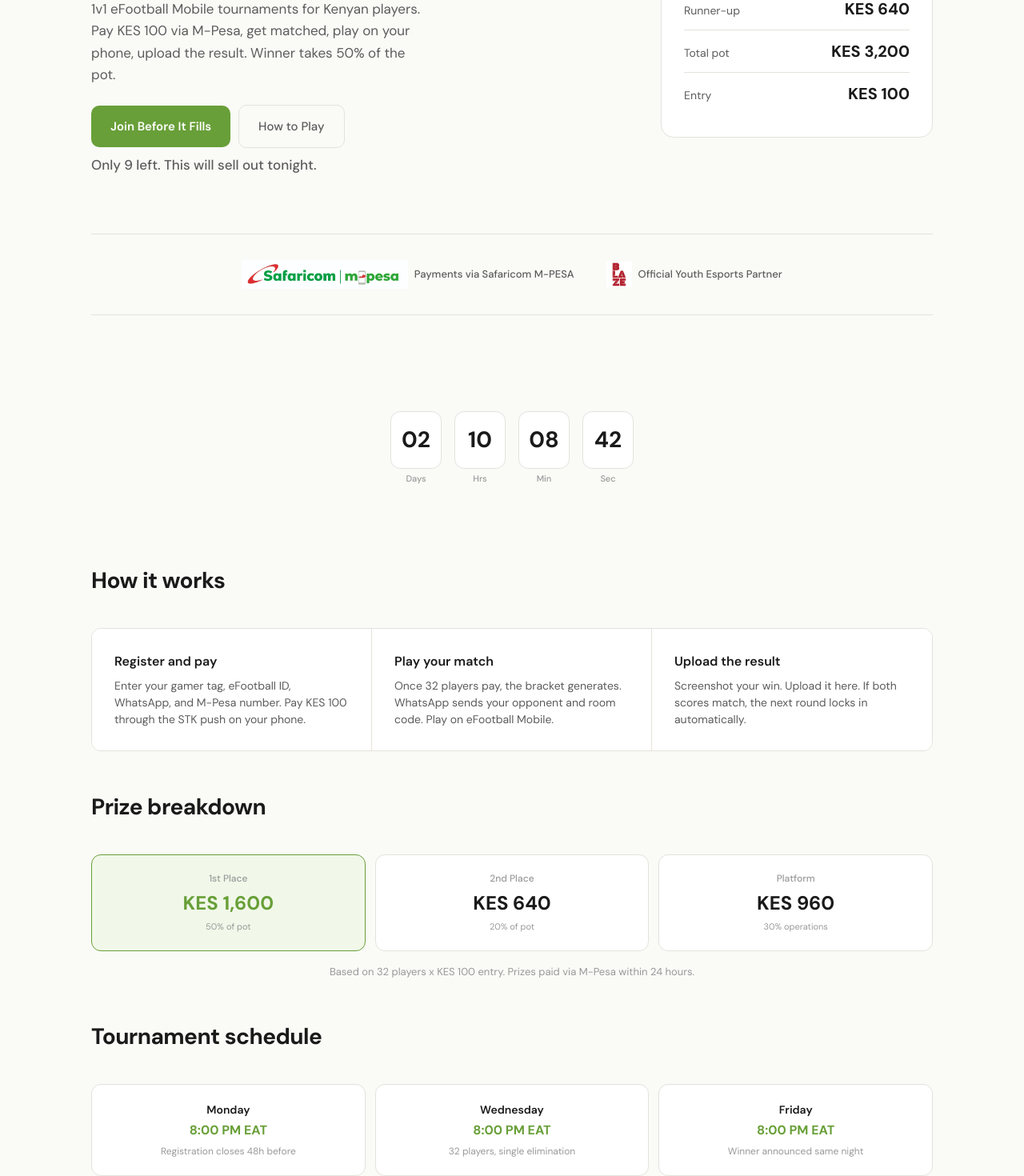
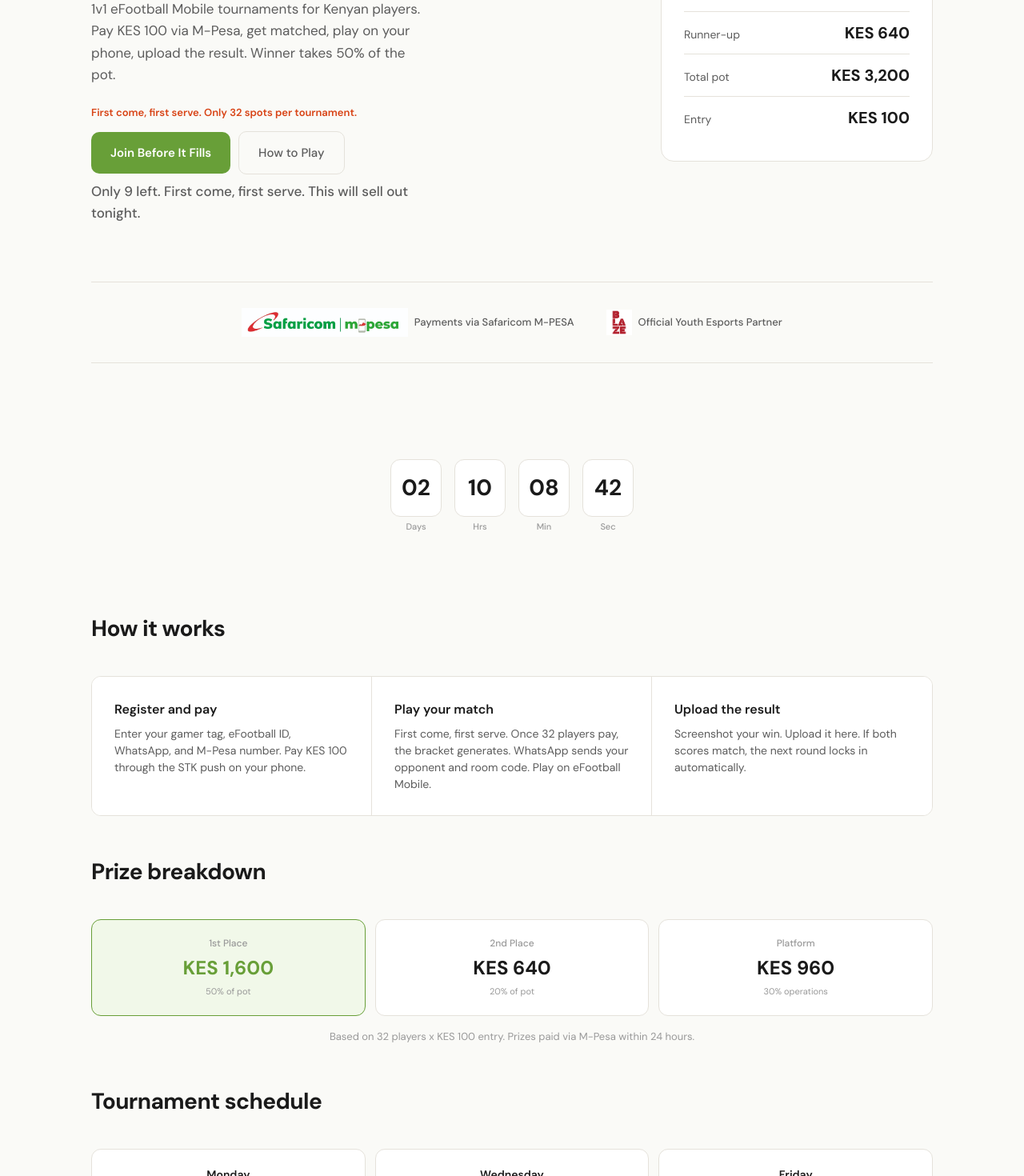
Before and after one commit to ishiidoc96-ship-it/efk-battles, a Next.js app: page / in a window 1280 px wide. Shown: the part 320-1790 px from the top of the page at 80% size. Built offline with nearby package versions, Linux system fonts and the light colour scheme; no server answers.

Commit message:
Add first-come-first-serve messaging across all pages

```diff
--- a/app/faq/page.js
+++ b/app/faq/page.js
@@ -25,7 +25,7 @@ export default function FAQPage() {
         { q: 'Can I use an Airtel or Telkom number?', a: 'No. M-Pesa only works on Safaricom. Your number must be Safaricom (070X, 071X, 072X, 074X, 075X, 076X, 078X, 079X). The same number is used for both M-Pesa payment and WhatsApp notifications.' },
         { q: 'How does M-Pesa payment work?', a: 'After you click pay, Safaricom sends an STK push to your phone, the same prompt you get when paying any Lipa Na M-Pesa. Enter your PIN and the payment is processed automatically. The site detects it within a few seconds.' },
         { q: 'Can I register with two accounts?', a: 'No. One account per person per tournament. Duplicate registrations will be rejected.' },
-        { q: 'What if the bracket is full?', a: 'You can still register and pay, you\'ll be added to the waitlist. If a spot opens up, you\'re moved in automatically.' },
+        { q: 'What if the bracket is full?', a: 'Spots are first come, first serve. You can still register and pay, you\'ll be added to the waitlist. If a spot opens up, you\'re moved in automatically.' },
       ],
     },
     {
--- a/app/how-to-play/page.js
+++ b/app/how-to-play/page.js
@@ -55,7 +55,7 @@ export default function HowToPlayPage() {
       <div style={sectionStyle}>
         <h2 style={headingStyle}>Step 3: Get matched</h2>
         <p style={textStyle}>
-          Once 32 players have paid, the bracket is generated automatically. You&apos;ll receive a <strong>WhatsApp message</strong> on your Safaricom number with:
+          Spots are first come, first serve. Once 32 players have paid, the bracket is generated automatically. You&apos;ll receive a <strong>WhatsApp message</strong> on your Safaricom number with:
         </p>
         <ul style={ulStyle}>
           <li style={liStyle}>Your <strong>opponent&apos;s gamer tag</strong></li>
--- a/app/page.js
+++ b/app/page.js
@@ -69,6 +69,9 @@ export default function LandingPage() {
               Pay KES 100 via M-Pesa, get matched, play on your phone,
               upload the result. Winner takes 50% of the pot.
             </p>
+            <p style={{ fontSize: '13px', fontWeight: 600, color: '#D84315', marginBottom: '12px' }}>
+              First come, first serve. Only 32 spots per tournament.
+            </p>
             <div className="hero-actions">
               <a href="/register" className="btn-primary">
                 {spots > 0 ? `Join ${spots > 10 ? 'Now' : 'Before It Fills'}` : 'Join Waitlist'}
@@ -76,10 +79,10 @@ export default function LandingPage() {
               <a href="/how-to-play" className="btn-secondary">How to Play</a>
             </div>
             <p className="urgency-text">
-              {spots > 20 && 'Filling fast. Last tournament sold out in 4 hours.'}
-              {spots > 10 && spots <= 20 && 'Almost half gone. Don\'t miss this one.'}
-              {spots > 0 && spots <= 10 && `Only ${spots} left. This will sell out tonight.`}
-              {spots === 0 && 'Sold out. Next tournament opens soon.'}
+              {spots > 20 && 'Filling fast. First come, first serve. Last tournament sold out in 4 hours.'}
+              {spots > 10 && spots <= 20 && 'Almost half gone. Spots are first come, first serve.'}
+              {spots > 0 && spots <= 10 && `Only ${spots} left. First come, first serve. This will sell out tonight.`}
+              {spots === 0 && 'Sold out. First come, first serve. Next tournament opens soon.'}
             </p>
           </div>
 
@@ -149,7 +152,7 @@ export default function LandingPage() {
           <div className="how-item">
             <h3>Play your match</h3>
             <p>
-              Once 32 players pay, the bracket generates. WhatsApp sends your
+              First come, first serve. Once 32 players pay, the bracket generates. WhatsApp sends your
               opponent and room code. Play on eFootball Mobile.
             </p>
           </div>
@@ -195,12 +198,12 @@ export default function LandingPage() {
           <div className="schedule-day">
             <div className="schedule-name">Monday</div>
             <div className="schedule-time">8:00 PM EAT</div>
-            <div className="schedule-detail">Registration closes 48h before</div>
+            <div className="schedule-detail">32 spots, first come first serve</div>
           </div>
           <div className="schedule-day">
             <div className="schedule-name">Wednesday</div>
             <div className="schedule-time">8:00 PM EAT</div>
-            <div className="schedule-detail">32 players, single elimination</div>
+            <div className="schedule-detail">Single elimination bracket</div>
           </div>
           <div className="schedule-day">
             <div className="schedule-name">Friday</div>
@@ -238,7 +241,7 @@ export default function LandingPage() {
         <div className="rules-grid">
           <div className="rule-item">
             <span className="rule-key">Format</span>
-            <span className="rule-val">Single elimination, 32 players</span>
+            <span className="rule-val">Single elimination, 32 players, first come first serve</span>
           </div>
           <div className="rule-item">
             <span className="rule-key">Match length</span>
--- a/app/register/page.js
+++ b/app/register/page.js
@@ -111,7 +111,7 @@ export default function RegisterPage() {
         </button>
         {spotsLeft !== null && spotsLeft <= 10 && (
           <p style={{ fontSize: '12px', color: '#D84315', textAlign: 'center', marginTop: '8px', fontWeight: 500 }}>
-            This tournament sells out fast. Lock your spot now.
+            First come, first serve. This tournament sells out fast. Lock your spot now.
           </p>
         )}
       </form>
```
